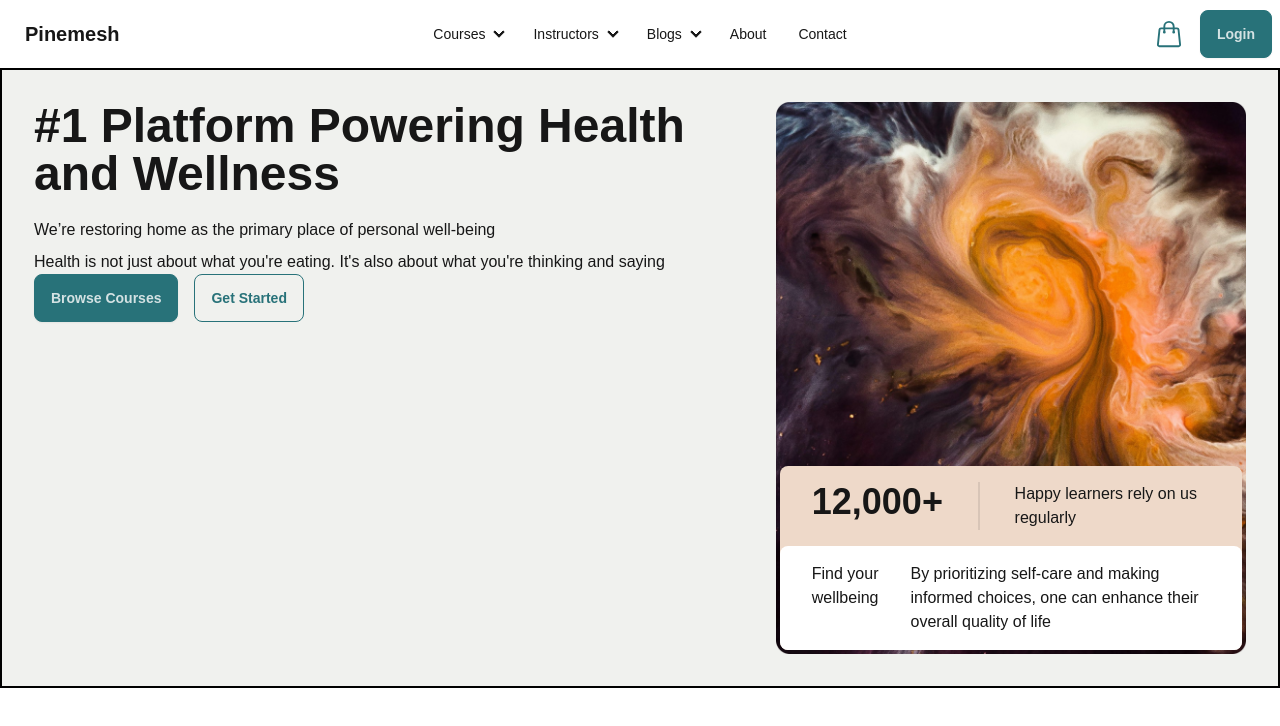
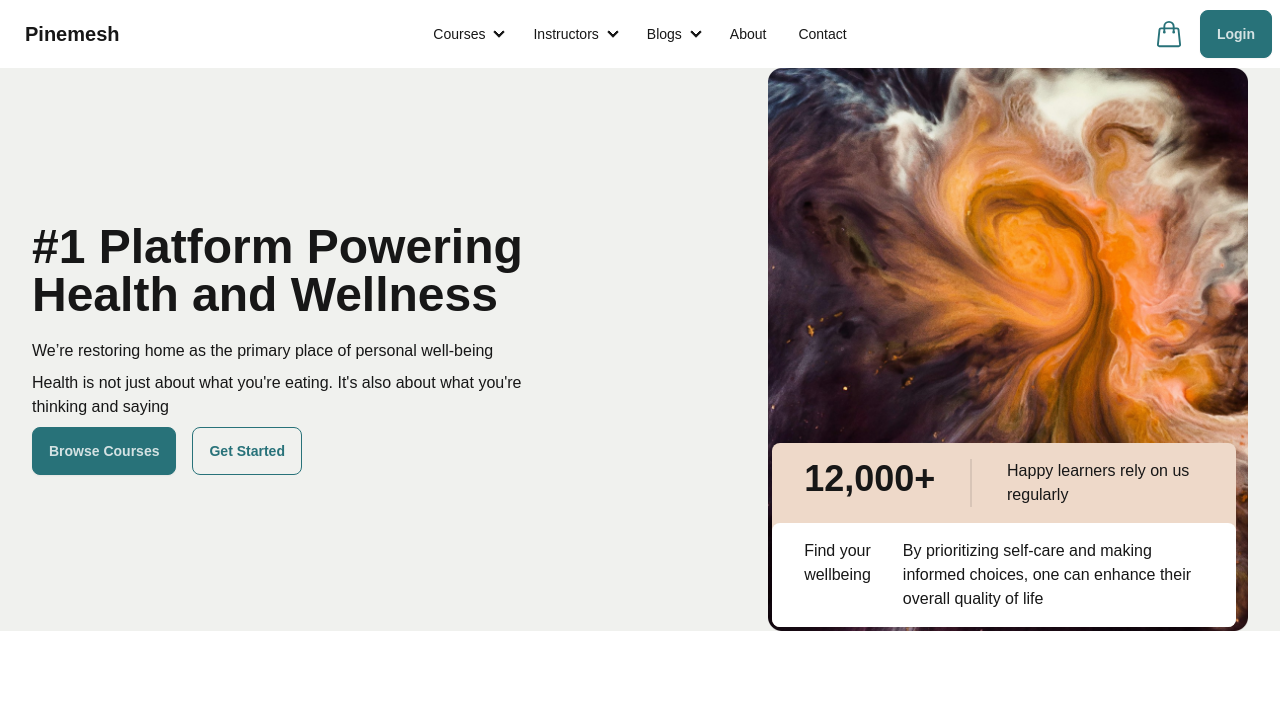
Before and after one commit to hasanalam365/pinemesh-task, a Next.js app: page / in a window 1280 px wide. Shown: the top 726 px of the page. Built offline with nearby package versions, Linux system fonts and the light colour scheme.

Commit message:
banner complete

```diff
--- a/src/components/Homepage/Banner.jsx
+++ b/src/components/Homepage/Banner.jsx
@@ -3,18 +3,18 @@ import React from 'react';
 
 const Banner = () => {
     return (
-        <div className="bg-[#F0F1EE] border border-2 border-black">
-            <div className="p-8">
-                <div className="flex gap-10">
-                    <div>
-                        <h1 className="text-5xl font-bold">#1 Platform Powering Health and Wellness</h1>
-                        <h5 className="pt-5 pb-2 font-medium">
+        <div className="bg-[#F0F1EE]">
+            <div className="px-8">
+                <div className="flex items-center justify-between gap-5">
+                    <div className='flex flex-col  justify-center '>
+                        <h1 className="text-5xl font-bold w-3/4">#1 Platform Powering Health and Wellness</h1>
+                        <h5 className="pt-5 pb-2 font-medium w-3/4">
                             We’re restoring home as the primary place of personal well-being
                         </h5>
-                        <p>
+                        <p className='w-3/4'>
                             Health is not just about what you're eating. It's also about what you're thinking and saying
                         </p>
-                        <div>
+                        <div className='mt-2'>
                             <button className="btn btn-primary mr-4">Browse Courses</button>
                             <button className="btn btn-outline text-primary">Get Started</button>
                         </div>
@@ -24,12 +24,12 @@ const Banner = () => {
                         <Image
                             src="/banner.png"
                             alt="banner image"
-                            width={650}
-                            height={600}
+                            width={500}
+                            height={500}
                             className=""
                         />
                         <div
-                            className="absolute bottom-0 left-0 m-1 flex flex-col  bg-[#EED9C9] rounded-lg"
+                            className="absolute bottom-0 left-0 m-1 flex flex-col mr-3 bg-[#EED9C9] rounded-lg"
                         >
                             {/* Use w-full to match the image width */}
                             <div className="flex gap-3 px-8 py-4 ">
```
